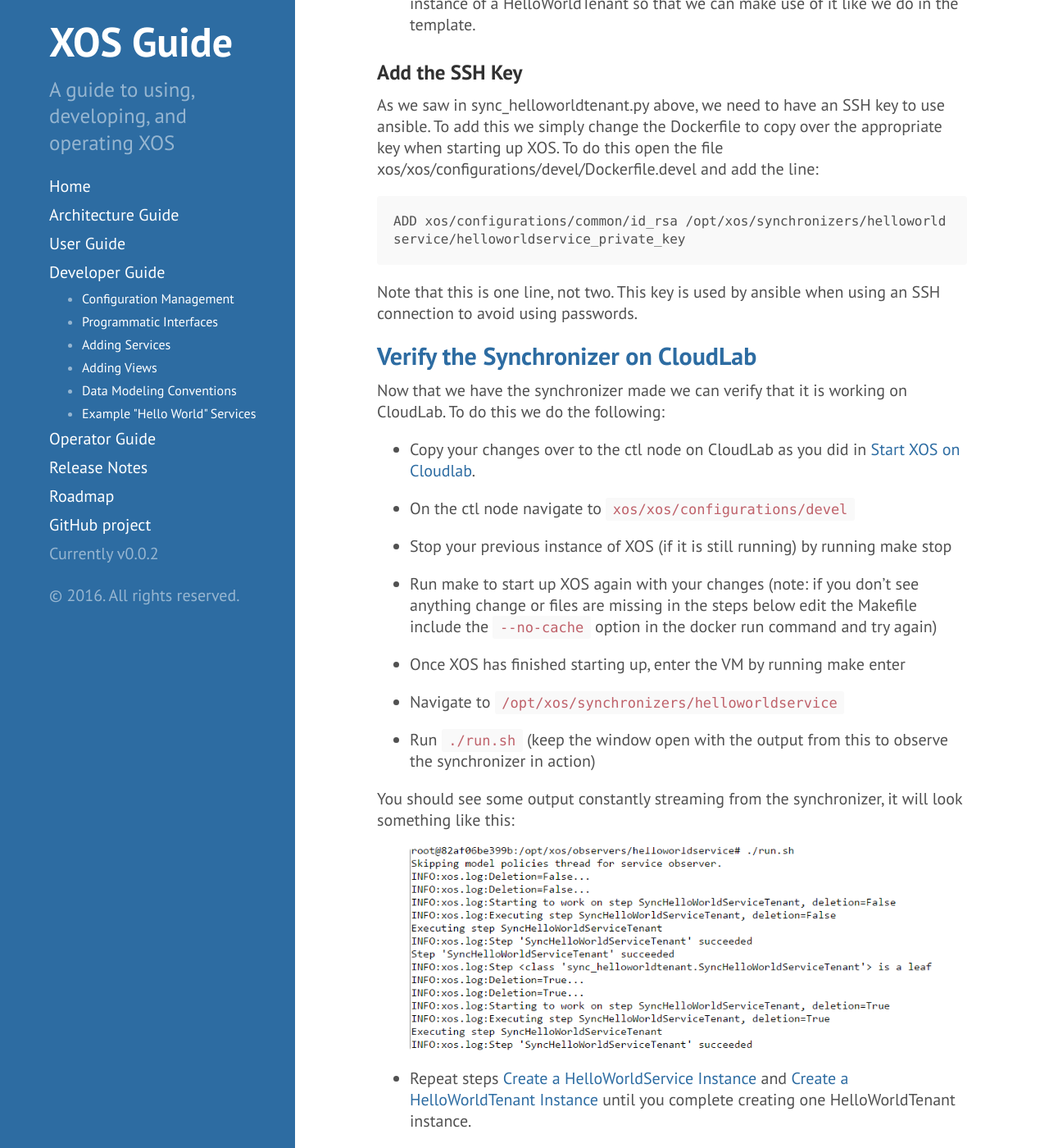
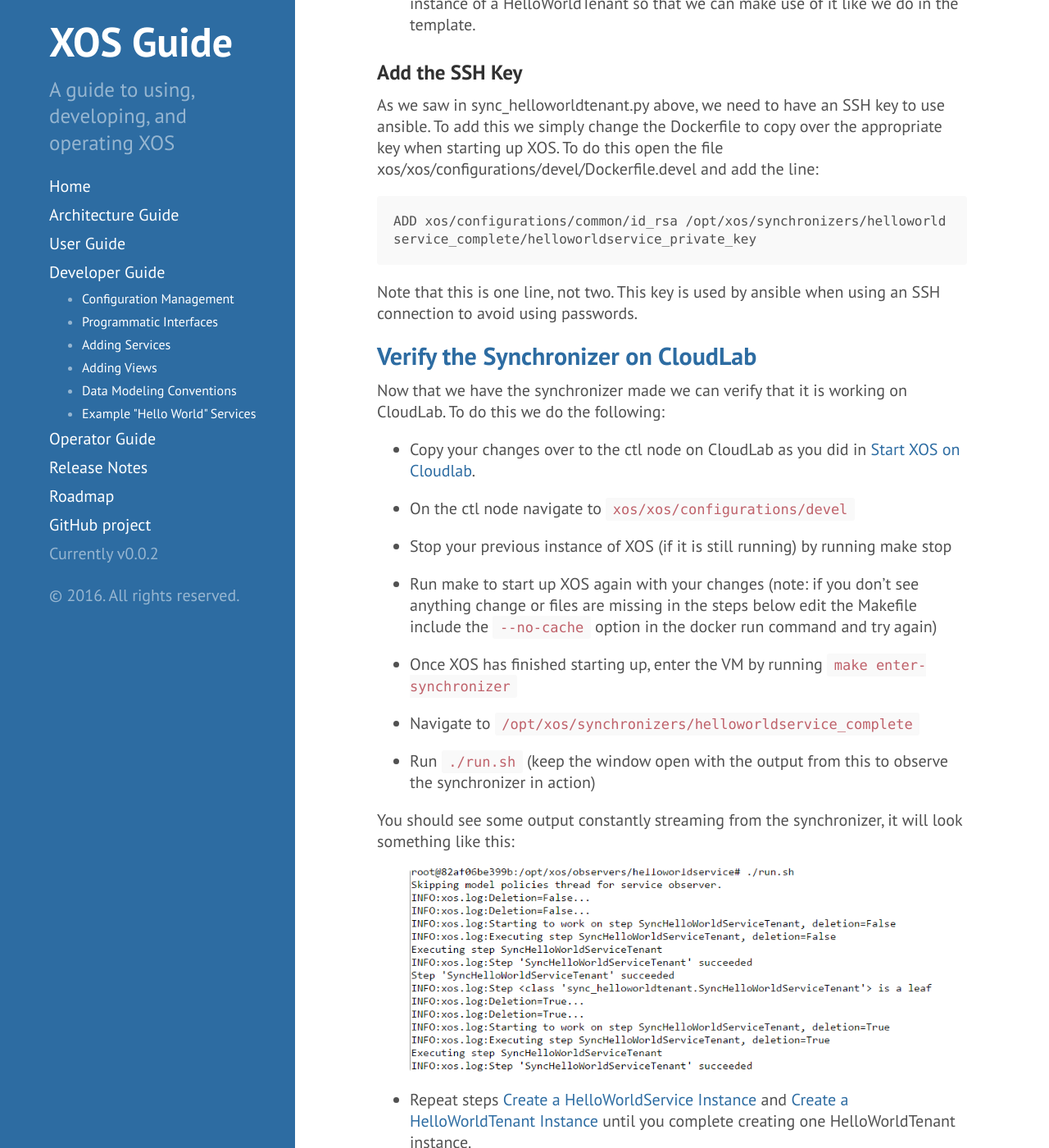
Before and after one commit to open-cloud/open-cloud.github.io.old, a Jekyll site: the page built from devguide_hwansible.md, in a window 1280 px wide and 1400 px high, scrolled down 14467 px. Shown: the whole window at 82% size. Built offline with Jekyll 4.4.1, drawn with Linux system fonts in a browser that asks for light colours; some of the changed text lies outside the part shown.

Commit message:
first round of fixes in going through the tutorial

````diff
--- a/devguide_hwansible.md
+++ b/devguide_hwansible.md
@@ -220,10 +220,10 @@
 
 Navigate to this address in your web browser and log in using the following credentials:
 
- - Username: `admin@vicci.org`
+ - Username: `padmin@vicci.org`
  - Password: `letmein`
 
-Navigate to your service at `http://<node name>:9999/admin/helloworldservice`, for example using the address above you would have: `http://clnode086.clemson.cloudlab.us:9999/admin/helloworldservice`. You will see a page like this:
+Navigate to your service at `http://<node name>:9999/admin/helloworldservice_complete`, for example using the address above you would have: `http://clnode086.clemson.cloudlab.us:9999/admin/helloworldservice_complete`. You will see a page like this:
 
 {% include figure.html url="/figures/devguide_hwansible-fig02_create_instance.png" caption="" %}
 
@@ -334,7 +334,7 @@
 As we saw in sync_helloworldtenant.py above, we need to have an SSH key to use ansible. To add this we simply change the Dockerfile to copy over the appropriate key when starting up XOS. To do this open the file xos/xos/configurations/devel/Dockerfile.devel and add the line:
 
 ```
-ADD xos/configurations/common/id_rsa /opt/xos/synchronizers/helloworldservice/helloworldservice_private_key
+ADD xos/configurations/common/id_rsa /opt/xos/synchronizers/helloworldservice_complete/helloworldservice_private_key
 ```
 
 Note that this is one line, not two. This key is used by ansible when using an SSH connection to avoid using passwords.
@@ -351,9 +351,9 @@
 
 * Run make to start up XOS again with your changes (note: if you don’t see anything change or files are missing in the steps below edit the Makefile include the `--no-cache` option in the docker run command and try again)
 
-* Once XOS has finished starting up, enter the VM by running make enter
+* Once XOS has finished starting up, enter the VM by running `make enter-synchronizer`
 
-* Navigate to `/opt/xos/synchronizers/helloworldservice`
+* Navigate to `/opt/xos/synchronizers/helloworldservice_complete`
 
 * Run `./run.sh` (keep the window open with the output from this to observe the synchronizer in action)
 
@@ -365,13 +365,17 @@
 
 * Pay close attention to the window with the output from the synchronizer, initially since you just created a new HelloWorldTenant, the instance will be still be starting up so you will see an error like:
 
+```
 Exception: defer object helloworldservice-tenant-3 due to waiting on instance.instance_name
+```
 
-* You may also see an error like:
+or:
 
-	Exception: Unreachable results in ansible recipe
+```
+Exception: Unreachable results in ansible recipe
+```
 
-* These are normal while the instance is starting because the VM is not yet initialized, eventually you will see output that includes the steps given in the `sync_helloworldtenant.yaml` file and a success message. This means that a web server is up and running with the message.
+These are normal while the instance is starting because the VM is not yet initialized, eventually you will see output that includes the steps given in the `sync_helloworldtenant.yaml` file and a success message. This means that a web server is up and running with the message.
 
 * The last thing we need to do is view the page that we just created. To do this not the instance name in XOS for the instance you just created from the Hello world tenants page (you may need to refresh, if this is your first instance it will be called mysite_helloworldservice-1). Then click the Slices button on the left. Then click the slice you created, click instances, and note the IP addresses of the instance with the name from earlier. Record the 10.11.X.X address as we will need this.
 
````
